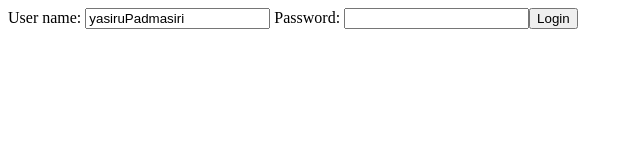
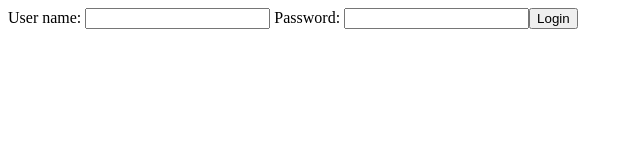
Before and after one commit to yasiruPadmasiri/angular_java_springboot, an Angular app in the folder frontend/todo/: page / in a window 1280 px wide. Shown: the top 160 px of the page, without its empty margins (0-640 px from the left). Built offline with nearby package versions, Linux system fonts and the light colour scheme.

Commit message:
chnge loging module

```diff
--- a/frontend/todo/src/app/login/login.component.ts
+++ b/frontend/todo/src/app/login/login.component.ts
@@ -7,8 +7,6 @@ import { Component, OnInit } from '@angular/core';
 })
 export class LoginComponent implements OnInit {
 
-  username='yasiruPadmasiri'
-  password=''
 
   constructor() { }
 
```
